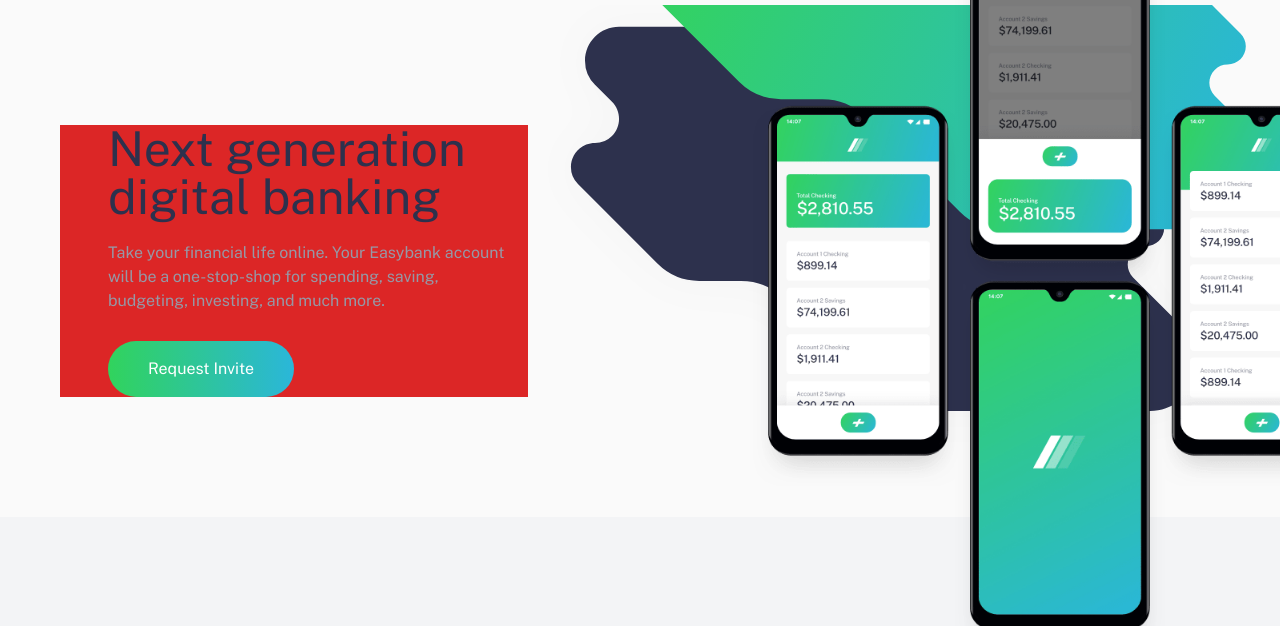
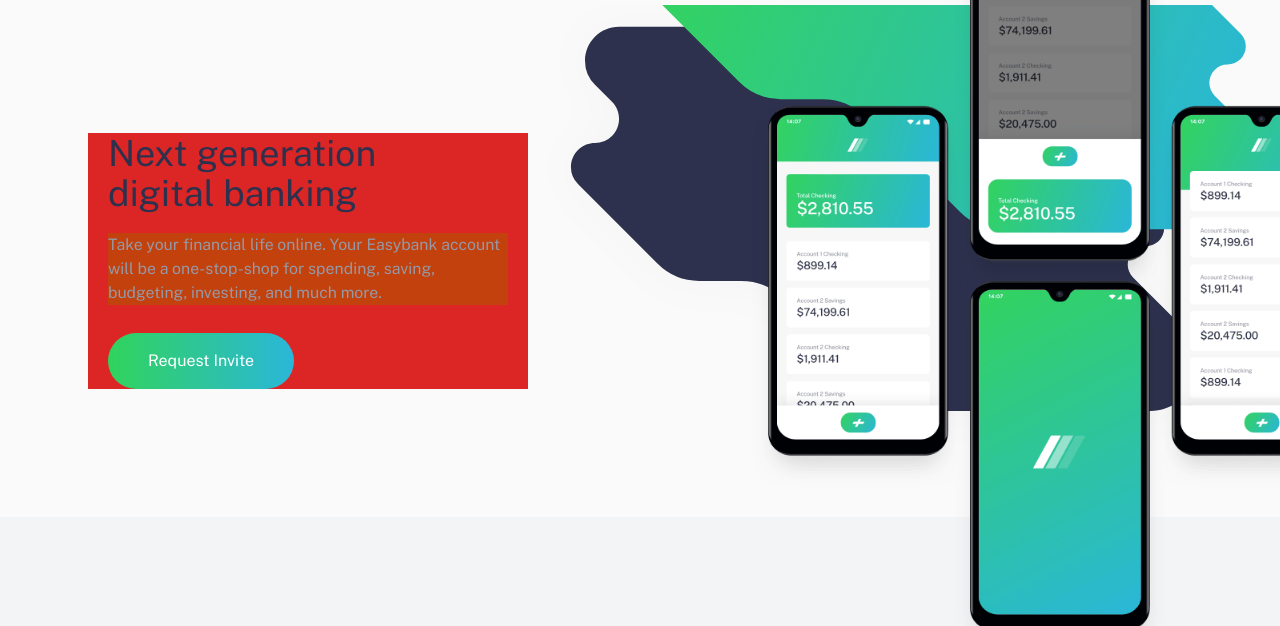
Before and after one commit to franklynxchill/easybank-landing-page, a website: page index.html in a window 1280 px wide. Shown: the part 107-733 px from the top of the page. Drawn offline with Linux system fonts and the light colour scheme.

Commit message:
updated commit

```diff
--- a/index.html
+++ b/index.html
@@ -63,9 +63,9 @@
         </div>
 
         <!-- text -->
-        <div class="text-center px-5 md:text-left sm:pl-[3rem] bg-red-600">
-          <h1 class="text-4xl leading-[2.5rem] text-darkBlue md:w-[24rem] md:text-5xl">Next generation digital banking</h1>
-          <p class="text-base mt-5 text-grayishBlue  md:w-[25rem]">
+        <div class="text-center px-5 md:text-left  bg-red-600">
+          <h1 class="text-4xl leading-[2.5rem] text-darkBlue md:w-[20rem] md:text-4xl">Next generation digital banking</h1>
+          <p class="text-base mt-5 text-grayishBlue  sm:w-[25rem] sm:text-[.99rem] bg-orange-700">
             Take your financial life online. Your Easybank account will be a one-stop-shop for spending, saving, budgeting, investing, and much more.
           </p>
           <button class="btn mt-7">Request Invite</button>
```
Also changed, not shown: dist/style.css.
